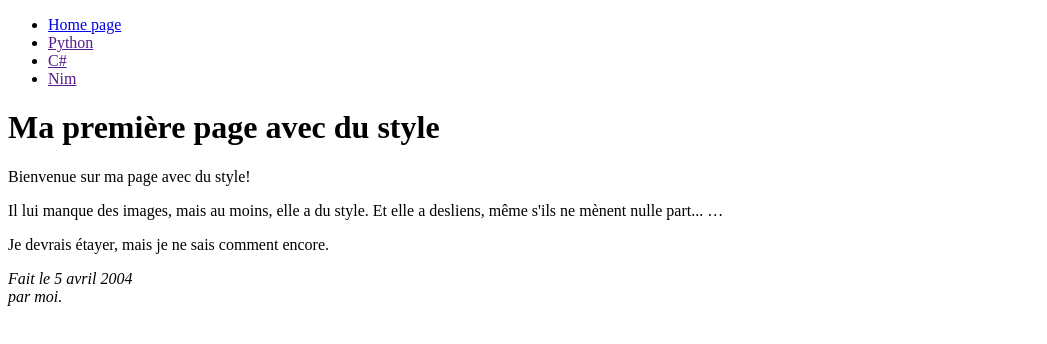
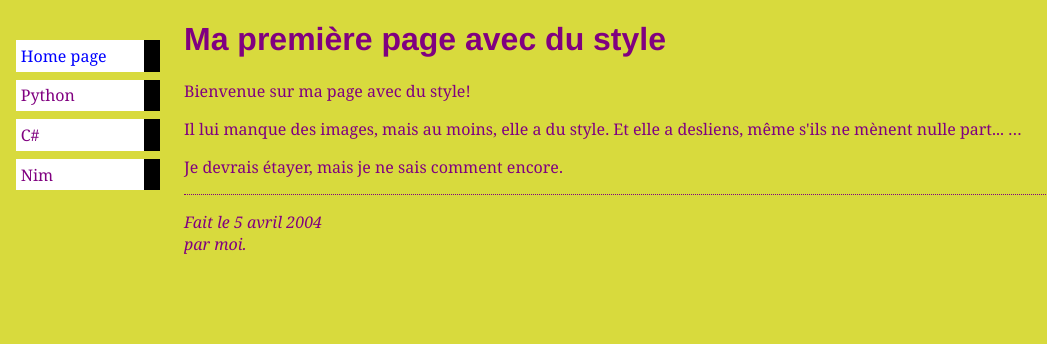
Before and after one commit to dkwebroot/dkwebroot.github.io, a plain HTML site: page index.html in a window 1280 px wide. Shown: the whole page, without its empty margins (0-1047 px from the left). Drawn offline with Linux system fonts and the light colour scheme.

Commit message:
Update style.css

```diff
--- a/style.css
+++ b/style.css
@@ -1 +1,32 @@
-body{background : #00000;}
+  body {
+  padding-left: 11em;
+  font-family: Georgia, "Times New Roman",
+        Times, serif;
+  color: purple;
+  background-color: #d8da3d }
+ul.navbar {
+  list-style-type: none;
+  padding: 0;
+  margin: 0;
+  position: absolute;
+  top: 2em;
+  left: 1em;
+  width: 9em }
+h1 {
+  font-family: Helvetica, Geneva, Arial,
+        SunSans-Regular, sans-serif }
+ul.navbar li {
+  background: white;
+  margin: 0.5em 0;
+  padding: 0.3em;
+  border-right: 1em solid black }
+ul.navbar a {
+  text-decoration: none }
+a:link {
+  color: blue }
+a:visited {
+  color: purple }
+address {
+  margin-top: 1em;
+  padding-top: 1em;
+  border-top: thin dotted }
```
